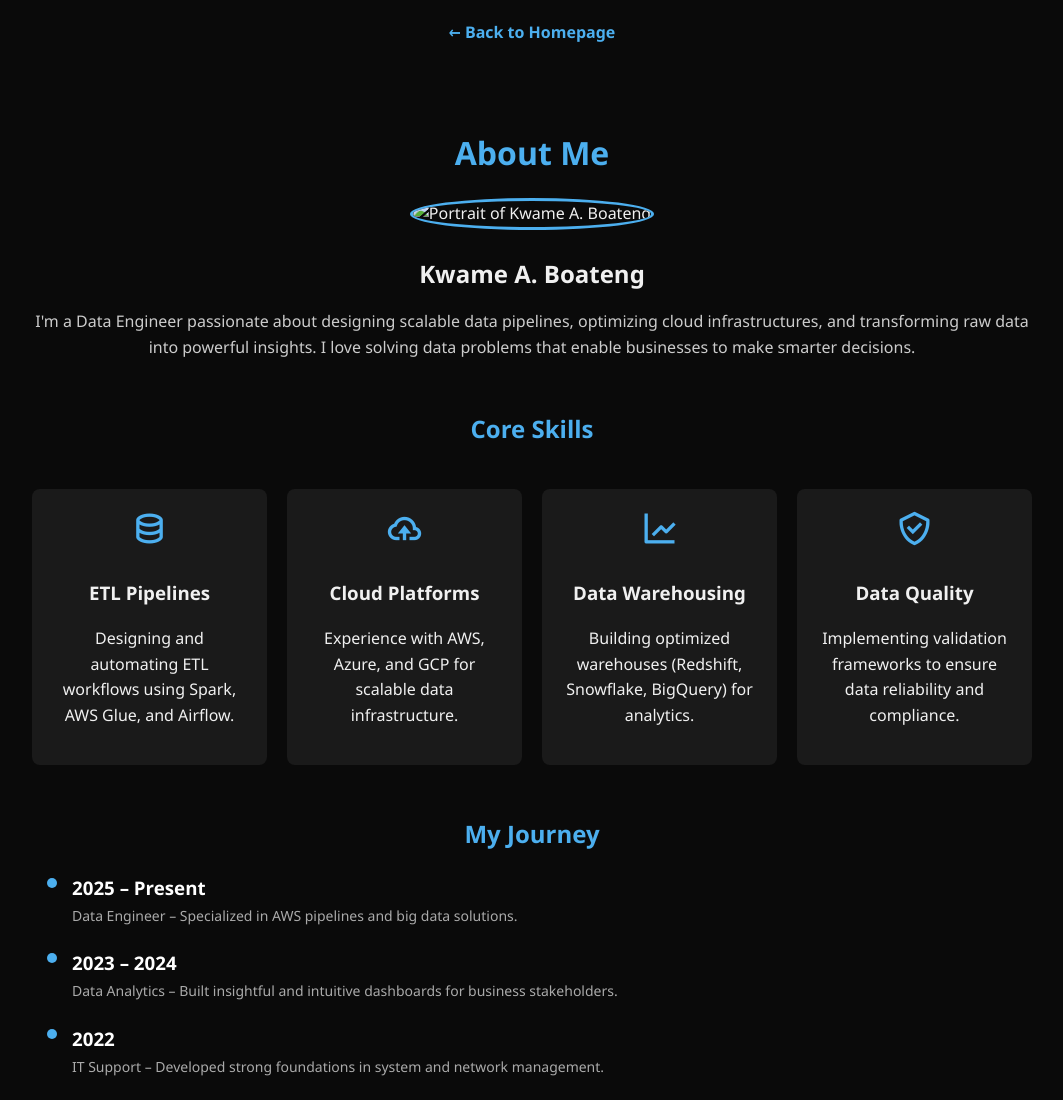
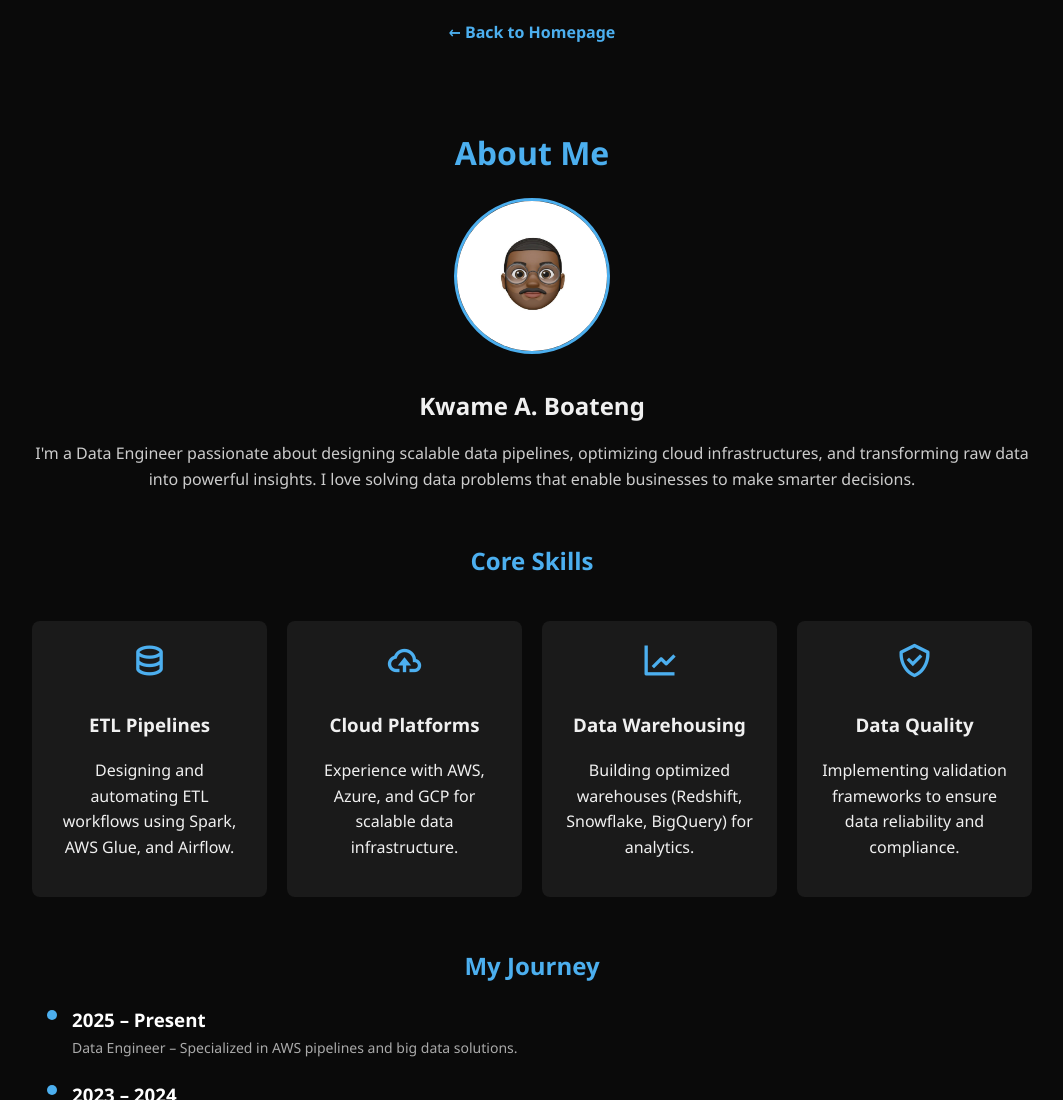
Before and after one commit to Kwame842/Portfolio, a plain HTML site: page about.html in a window 1280 px wide. Shown: the top 1100 px of the page, without its empty margins (108-1171 px from the left). Drawn offline with nearby package versions, Linux system fonts and the light colour scheme.

Commit message:
Refactor and Update about.html with the right src for image

```diff
--- a/about.html
+++ b/about.html
@@ -133,7 +133,7 @@
   <div class="container">
     <h1>About Me</h1>
     <div class="intro">
-      <img src="Images/myImage.png" alt="Portrait of Kwame A. Boateng" />
+      <img src="Images/Avatar-Image.jpg" alt="Portrait of Kwame A. Boateng" />
       <h2>Kwame A. Boateng</h2>
       <p>
         I'm a Data Engineer passionate about designing scalable data pipelines, optimizing cloud infrastructures,
```
